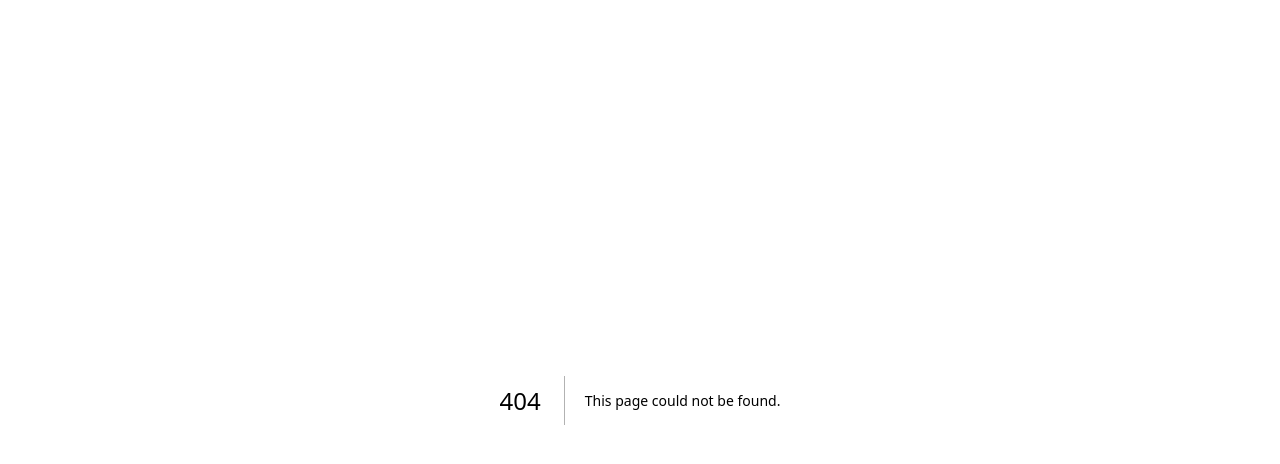
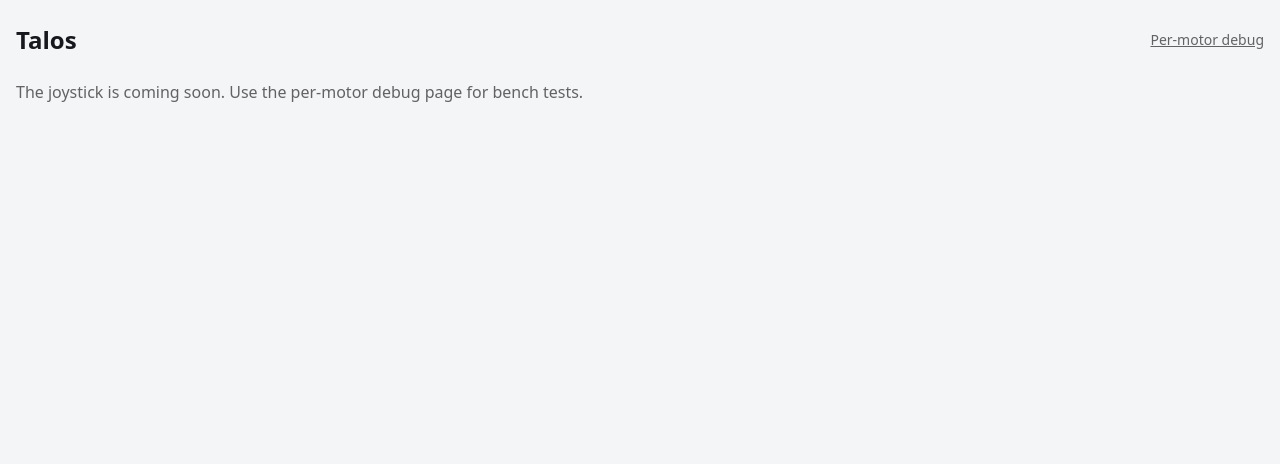
Before and after one commit to Annnnya/talos_hack, a Next.js app in the folder web/: page / in a window 1280 px wide. Before the commit this address had no page. Shown: the top 464 px of the page. Built offline with nearby package versions, Linux system fonts and the light colour scheme.

Commit message:
feat: add a placeholder home page linking to /debug

```diff
--- /dev/null
+++ b/web/app/page.tsx
@@ -0,0 +1,22 @@
+import Link from "next/link";
+
+// Placeholder until the joystick page (#70) takes over `/`.
+export default function Home() {
+  return (
+    <main className="mx-auto max-w-7xl px-4 py-6 flex flex-col gap-6">
+      <header className="flex flex-wrap items-center justify-between gap-4">
+        <h1 className="text-2xl font-bold">Talos</h1>
+        <Link
+          href="/debug"
+          className="text-sm text-black/60 underline hover:text-black dark:text-white/60 dark:hover:text-white"
+        >
+          Per-motor debug
+        </Link>
+      </header>
+      <p className="text-black/60 dark:text-white/60">
+        The joystick is coming soon. Use the per-motor debug page for bench
+        tests.
+      </p>
+    </main>
+  );
+}
```
